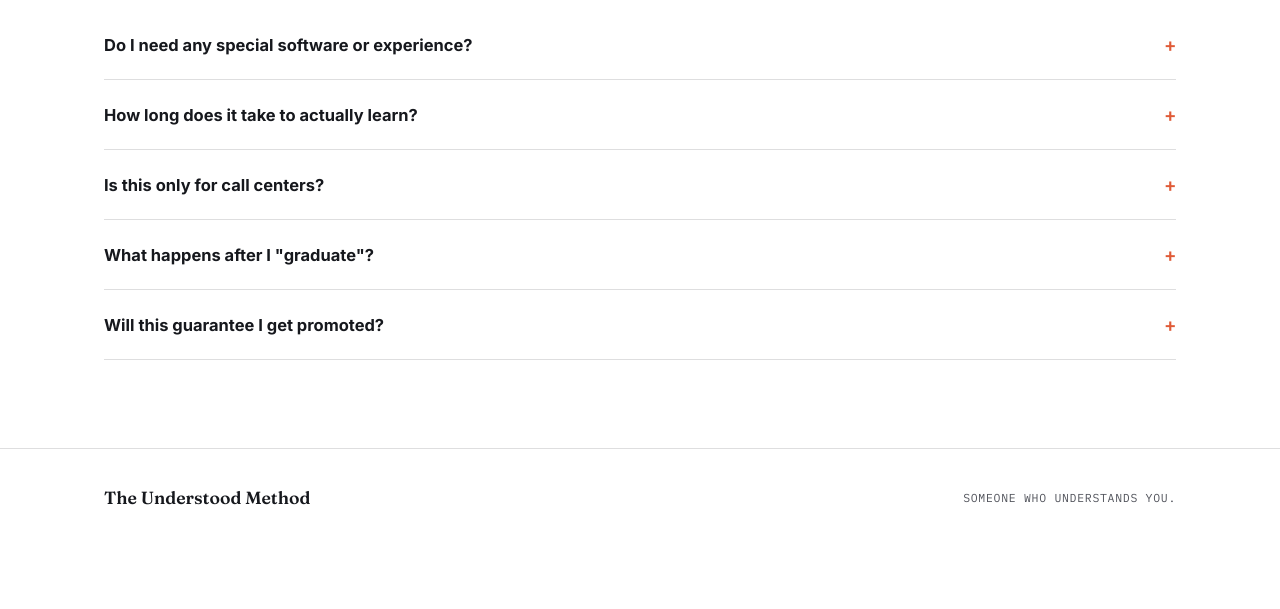
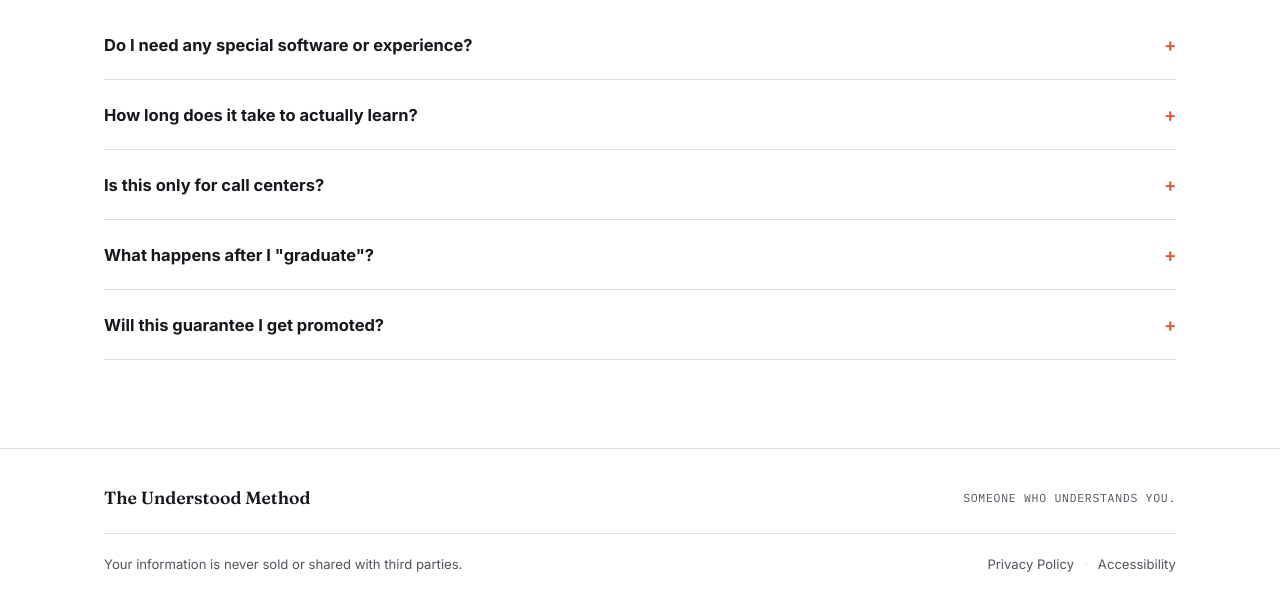
Before and after one commit to tiffanyd1123/the-understood-method, a plain HTML site: page faq.html in a window 1280 px wide. Shown: the part 247-856 px from the top of the page. Before the commit the page ends 800 px from the top, so only its background shows below. Drawn offline with Linux system fonts and the light colour scheme.

Commit message:
Add footer privacy note and links (pricing, faq)

```diff
--- a/faq.html
+++ b/faq.html
@@ -267,6 +267,15 @@ form .btn{align-self:flex-start; margin-top:6px;}
 footer{border-top:1px solid var(--line); padding:34px 0;}
 .footer-flex{display:flex; justify-content:space-between; align-items:center; flex-wrap:wrap; gap:16px;}
 .footer-flex .mono{color:var(--ink-soft);}
+.footer-bottom{
+  margin-top:20px; padding-top:20px; border-top:1px solid var(--line);
+  display:flex; justify-content:space-between; align-items:center; flex-wrap:wrap; gap:12px;
+}
+.footer-privacy{ margin:0; font-size:0.82rem; color:var(--ink-soft); }
+.footer-links{ display:flex; gap:10px; align-items:center; font-size:0.82rem; }
+.footer-links a{ color:var(--ink-soft); text-decoration:none; }
+.footer-links a:hover{ color:var(--ink); text-decoration:underline; }
+.footer-links span{ color:var(--line); }
 
 .reveal{opacity:0; transform:translateY(14px); transition:opacity 0.5s ease, transform 0.5s ease;}
 .reveal.visible{opacity:1; transform:translateY(0);}
@@ -324,9 +333,19 @@ footer{border-top:1px solid var(--line); padding:34px 0;}
 </section>
 
 <footer>
-  <div class="wrap footer-flex">
-    <div class="logo">The Understood Method</div>
-    <span class="mono">Someone who understands you.</span>
+  <div class="wrap">
+    <div class="footer-flex">
+      <div class="logo">The Understood Method</div>
+      <span class="mono">Someone who understands you.</span>
+    </div>
+    <div class="footer-bottom">
+      <p class="footer-privacy">Your information is never sold or shared with third parties.</p>
+      <div class="footer-links">
+        <a href="privacy.html">Privacy Policy</a>
+        <span aria-hidden="true">&middot;</span>
+        <a href="accessibility.html">Accessibility</a>
+      </div>
+    </div>
   </div>
 </footer>
 
```
Also changed, not shown: pricing.html (+22 -3 lines).
